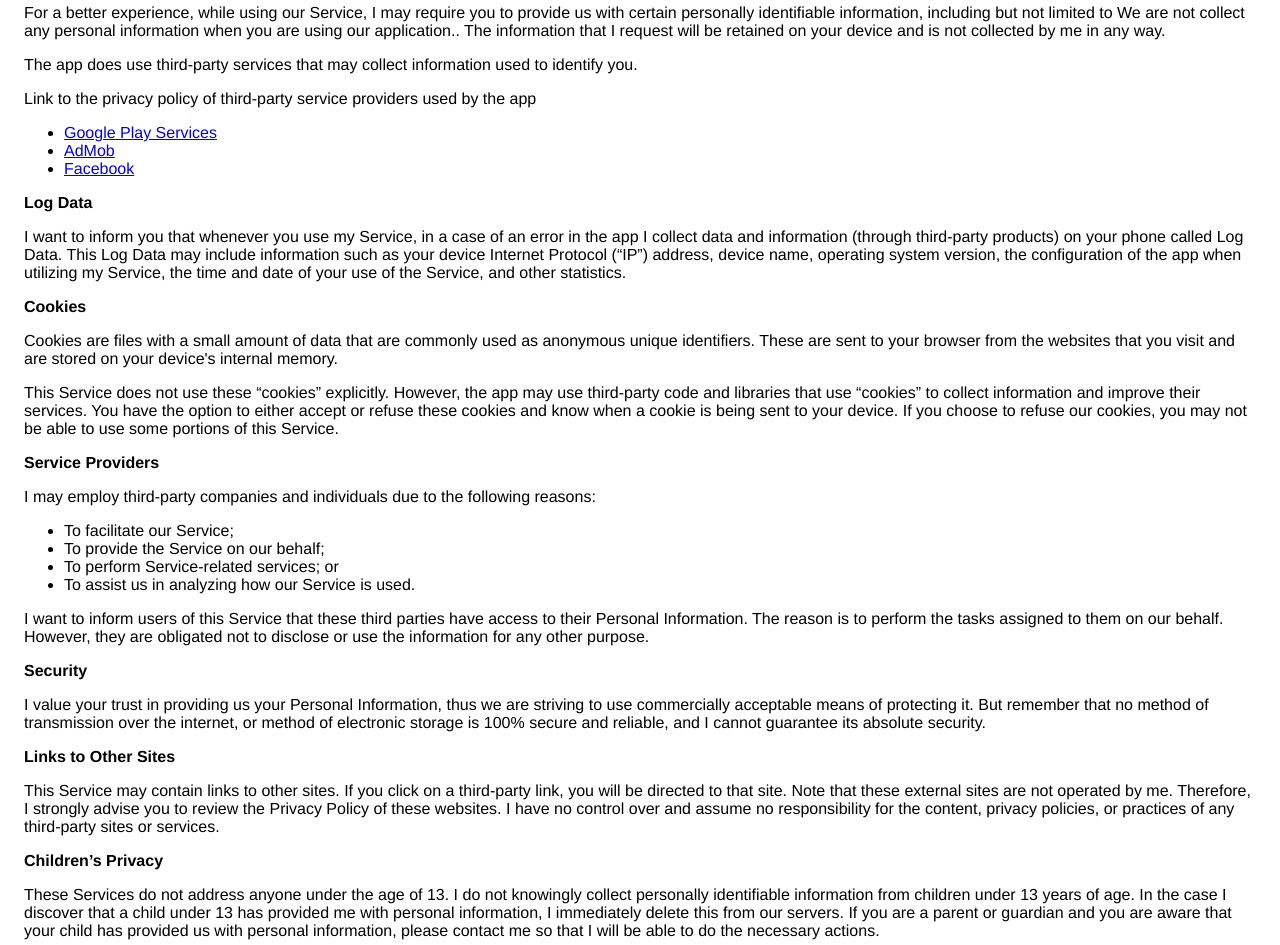
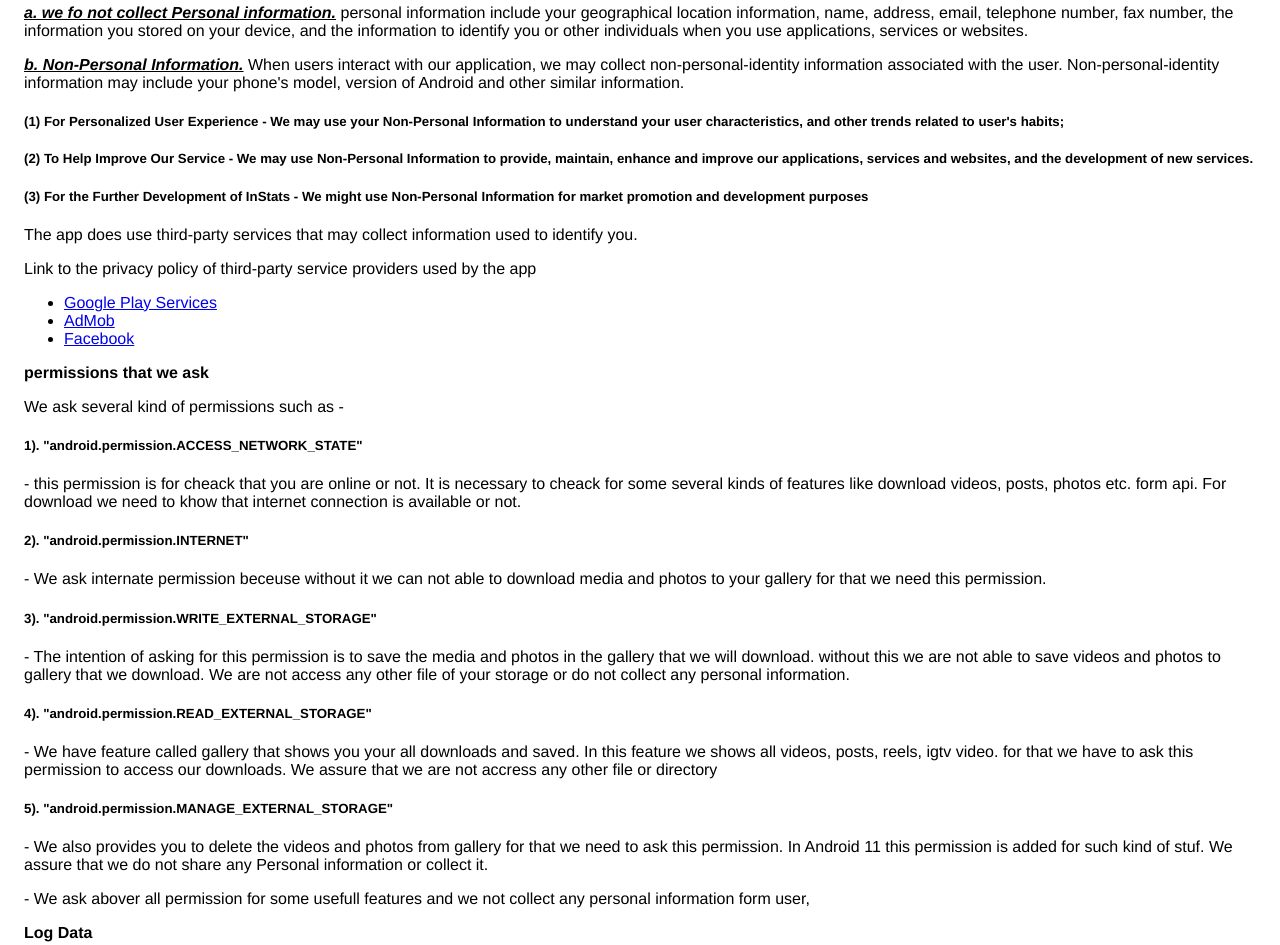
Before and after one commit to vectorslice/vectorslice.github.io, a plain HTML site: page index.html in a window 1280 px wide. Shown: the part 260-1205 px from the top of the page. Drawn offline with Linux system fonts and the light colour scheme.

Commit message:
Update index.html

```diff
--- a/index.html
+++ b/index.html
@@ -1,43 +1,137 @@
 <!DOCTYPE html>
 <html>
+
 <head>
   <meta charset='utf-8'>
   <meta name='viewport' content='width=device-width'>
   <title>Privacy Policy</title>
-      <style> body { font-family: 'Helvetica Neue', Helvetica, Arial, sans-serif; padding:1em; } </style>
+  <style>
+    body {
+      font-family: 'Helvetica Neue', Helvetica, Arial, sans-serif;
+      padding: 1em;
+    }
+  </style>
 </head>
+
 <body>
-    <strong>Privacy Policy</strong> <p>
+  <strong> <b><u>Privacy Policy </u></b></strong>
+  <p>
     Vector Slice Tech built the Story Lines app as
     a Free app. This SERVICE is provided by
     Vector Slice Tech at no cost and is intended for use as
     is.
-                </p> <p>
+  </p>
+  <p>
     This page is used to inform visitors regarding my
     policies with the collection, use, and disclosure of Personal
     Information if anyone decided to use my Service.
-                </p> <p>
+  </p>
+  <p>
     If you choose to use my Service, then you agree to
     the collection and use of information in relation to this
     policy. The Personal Information that I collect is
     used for providing and improving the Service. I will not use or share your information with
     anyone except as described in this Privacy Policy.
-                </p> <p>
+  </p>
+  <p>
     The terms used in this Privacy Policy have the same meanings
     as in our Terms and Conditions, which are accessible at
     Story Lines unless otherwise defined in this Privacy Policy.
-                </p> <p><strong>Information Collection and Use</strong></p> <p>
-                  For a better experience, while using our Service, I
-                  may require you to provide us with certain personally
-                  identifiable information, including but not limited to We are not collect any personal information when you are using our application.. The information that
-                  I request will be retained on your device and is not collected by me in any way.
-                </p> <div><p>
+  </p>
+  <p><strong>Information Collection and Use</strong></p>
+  <div>
+    <p>
+      <b><u><i>a. we fo not collect Personal information.</i></u></b>
+      personal information include your geographical location information, name, address, email, telephone number, fax
+      number, the information you stored on your device, and the information to identify you or other individuals when
+      you use applications, services or websites.
+    </p>
+    <p>
+      <b><u><i>b. Non-Personal Information.</i></u></b>
+      When users interact with our application, we may collect non-personal-identity information associated with the
+      user. Non-personal-identity information may include your phone's model, version of Android and other similar
+      information.
+    </p>
+    <div>
+      <p>
+        <b>
+          <h5>(1) For Personalized User Experience -
+        </b>
+        We may use your Non-Personal Information to understand your user characteristics, and other trends related to
+        user's habits;
+        </h5>
+      </p>
+      <p>
+      <h5>
+        <b>(2) To Help Improve Our Service - </b>
+        We may use Non-Personal Information to provide, maintain, enhance and improve our applications, services and
+        websites, and the development of new services.
+      </h5>
+      </p>
+      <p>
+      <h5>
+        <b>(3) For the Further Development of InStats - </b>
+        We might use Non-Personal Information for market promotion and development purposes
+      </h5>
+      </p>
+    </div>
+
+  </div>
+  <div>
+    <p>
       The app does use third-party services that may collect
       information used to identify you.
-                  </p> <p>
+    </p>
+    <p>
       Link to the privacy policy of third-party service providers used
       by the app
-                  </p> <ul><li><a href="https://www.google.com/policies/privacy/" target="_blank" rel="noopener noreferrer">Google Play Services</a></li><li><a href="https://support.google.com/admob/answer/6128543?hl=en" target="_blank" rel="noopener noreferrer">AdMob</a></li><!----><!----><li><a href="https://www.facebook.com/about/privacy/update/printable" target="_blank" rel="noopener noreferrer">Facebook</a></li><!----><!----><!----><!----><!----><!----><!----><!----><!----><!----><!----><!----><!----><!----><!----><!----><!----><!----><!----><!----><!----><!----><!----></ul></div> <p><strong>Log Data</strong></p> <p>
+    </p>
+    <ul>
+      <li><a href="https://www.google.com/policies/privacy/" target="_blank" rel="noopener noreferrer">Google Play
+          Services</a></li>
+      <li><a href="https://support.google.com/admob/answer/6128543?hl=en" target="_blank"
+          rel="noopener noreferrer">AdMob</a></li>
+
+      <li><a href="https://www.facebook.com/about/privacy/update/printable" target="_blank"
+          rel="noopener noreferrer">Facebook</a></li>
+    </ul>
+  </div>
+  <p><strong>permissions that we ask</strong></p>
+
+  <div>
+    <p>We ask several kind of permissions such as -
+    <div>
+      <p><b>
+          <h5>1). "android.permission.ACCESS_NETWORK_STATE"</h5>
+        </b>
+        - this permission is for cheack that you are online or not. It is necessary to cheack for some several kinds of
+        features like download videos, posts, photos etc. form api. For download we need to khow that internet
+        connection is available or not.</p>
+
+      <p><b>
+          <h5>2). "android.permission.INTERNET"</h5>
+        </b>
+        - We ask internate permission beceuse without it we can not able to download media and photos to your gallery
+        for that we need this permission.</p>
+
+      <p><b>
+          <h5>3). "android.permission.WRITE_EXTERNAL_STORAGE"</h5>
+        </b>
+        - The intention of asking for this permission is to save the media and photos in the gallery that we will download. without this we are not able to save videos and photos to gallery that we download. We are not access any other file of your storage or do not collect any personal information.</p>
+      <p><b>
+          <h5>4). "android.permission.READ_EXTERNAL_STORAGE"</h5>
+        </b>
+        - We have feature called gallery that shows you your all downloads and saved. In this feature we shows all videos, posts, reels, igtv video. for that we have to ask this permission to access our downloads. We assure that we are not accress any other file or directory</p>
+      <p><b>
+          <h5>5). "android.permission.MANAGE_EXTERNAL_STORAGE"</h5>
+        </b>
+        - We also provides you to delete the videos and photos from gallery for that we need to ask this permission. In Android 11 this permission is added for such kind of stuf. We assure that we do not share any Personal information or collect it.</p>
+    </div>
+    - We ask abover all permission for some usefull features and we not collect any personal information form user,
+    </p>
+  </div>
+  <p><strong>Log Data</strong></p>
+  <p>
     I want to inform you that whenever you
     use my Service, in a case of an error in the app
     I collect data and information (through third-party
@@ -47,12 +141,15 @@
     configuration of the app when utilizing my Service,
     the time and date of your use of the Service, and other
     statistics.
-                </p> <p><strong>Cookies</strong></p> <p>
+  </p>
+  <p><strong>Cookies</strong></p>
+  <p>
     Cookies are files with a small amount of data that are
     commonly used as anonymous unique identifiers. These are sent
     to your browser from the websites that you visit and are
     stored on your device's internal memory.
-                </p> <p>
+  </p>
+  <p>
     This Service does not use these “cookies” explicitly. However,
     the app may use third-party code and libraries that use
     “cookies” to collect information and improve their services.
@@ -60,23 +157,36 @@
     and know when a cookie is being sent to your device. If you
     choose to refuse our cookies, you may not be able to use some
     portions of this Service.
-                </p> <p><strong>Service Providers</strong></p> <p>
+  </p>
+  <p><strong>Service Providers</strong></p>
+  <p>
     I may employ third-party companies and
     individuals due to the following reasons:
-                </p> <ul><li>To facilitate our Service;</li> <li>To provide the Service on our behalf;</li> <li>To perform Service-related services; or</li> <li>To assist us in analyzing how our Service is used.</li></ul> <p>
+  </p>
+  <ul>
+    <li>To facilitate our Service;</li>
+    <li>To provide the Service on our behalf;</li>
+    <li>To perform Service-related services; or</li>
+    <li>To assist us in analyzing how our Service is used.</li>
+  </ul>
+  <p>
     I want to inform users of this Service
     that these third parties have access to their Personal
     Information. The reason is to perform the tasks assigned to
     them on our behalf. However, they are obligated not to
     disclose or use the information for any other purpose.
-                </p> <p><strong>Security</strong></p> <p>
+  </p>
+  <p><strong>Security</strong></p>
+  <p>
     I value your trust in providing us your
     Personal Information, thus we are striving to use commercially
     acceptable means of protecting it. But remember that no method
     of transmission over the internet, or method of electronic
     storage is 100% secure and reliable, and I cannot
     guarantee its absolute security.
-                </p> <p><strong>Links to Other Sites</strong></p> <p>
+  </p>
+  <p><strong>Links to Other Sites</strong></p>
+  <p>
     This Service may contain links to other sites. If you click on
     a third-party link, you will be directed to that site. Note
     that these external sites are not operated by me.
@@ -85,7 +195,10 @@
     no control over and assume no responsibility for the content,
     privacy policies, or practices of any third-party sites or
     services.
-                </p> <p><strong>Children’s Privacy</strong></p> <div><p>
+  </p>
+  <p><strong>Children's Privacy</strong></p>
+  <div>
+    <p>
       These Services do not address anyone under the age of 13.
       I do not knowingly collect personally
       identifiable information from children under 13 years of age. In the case
@@ -95,15 +208,23 @@
       and you are aware that your child has provided us with
       personal information, please contact me so that
       I will be able to do the necessary actions.
-                  </p></div> <!----> <p><strong>Changes to This Privacy Policy</strong></p> <p>
+    </p>
+  </div>
+  <!---->
+  <p><strong>Changes to This Privacy Policy</strong></p>
+  <p>
     I may update our Privacy Policy from
     time to time. Thus, you are advised to review this page
     periodically for any changes. I will
     notify you of any changes by posting the new Privacy Policy on
     this page.
-                </p> <p>This policy is effective as of 2022-01-10</p> <p><strong>Contact Us</strong></p> <p>
+  </p>
+  <p>This policy is effective as of 2022-01-10</p>
+  <p><strong>Contact Us</strong></p>
+  <p>
     If you have any questions or suggestions about my
     Privacy Policy, do not hesitate to contact me at vectorsliceofficial1234@gmail.com.
-                </p> <p>This privacy policy page was created at <a href="https://privacypolicytemplate.net" target="_blank" rel="noopener noreferrer">privacypolicytemplate.net </a>and modified/generated by <a href="https://app-privacy-policy-generator.nisrulz.com/" target="_blank" rel="noopener noreferrer">App Privacy Policy Generator</a></p>
+  </p>
 </body>
+
 </html>
```
Lines whose indentation alone changed are shown as unchanged.
